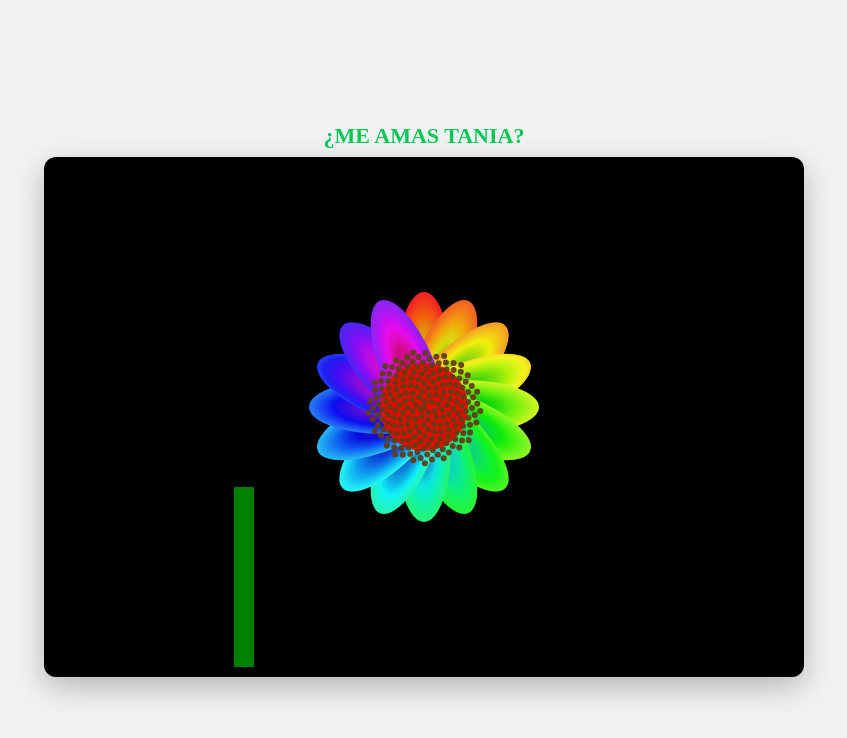
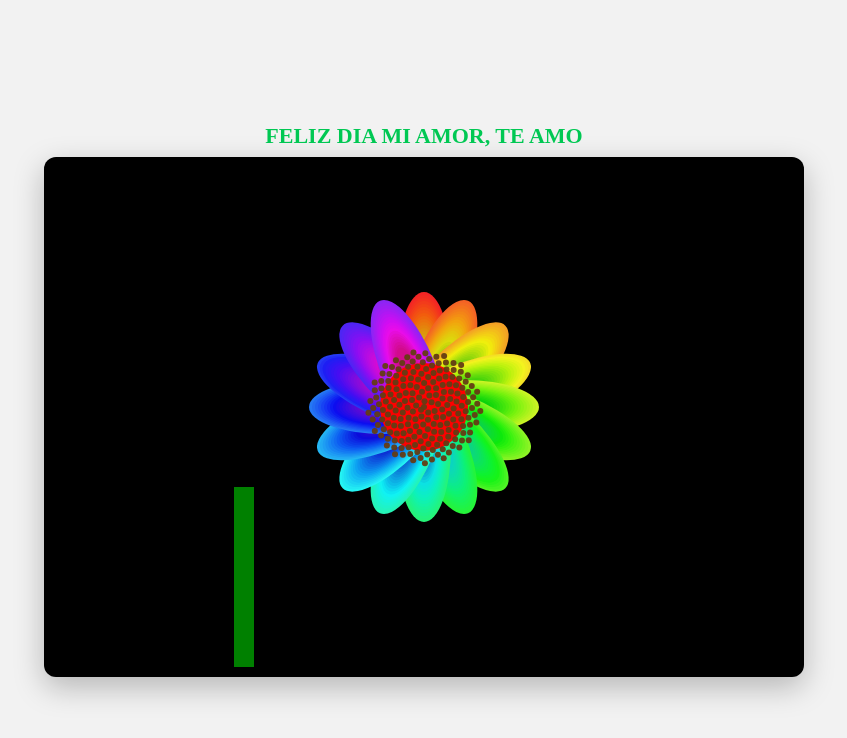
Before and after one commit to SantiHacking/Index, a plain HTML site: page index.html in a window 1280 px wide. Shown: the whole page, without its empty margins (216-1063 px from the left). Drawn offline with Linux system fonts and the light colour scheme.

Commit message:
Update index.html

```diff
--- a/index.html
+++ b/index.html
@@ -34,7 +34,7 @@
 </head>
 <body>
   <div id="container">
-    <div id="title">¿ME AMAS TANIA?</div>
+    <div id="title">FELIZ DIA MI AMOR, TE AMO</div>
     <canvas id="flower" width="760" height="520"></canvas>
   </div>
 
```
